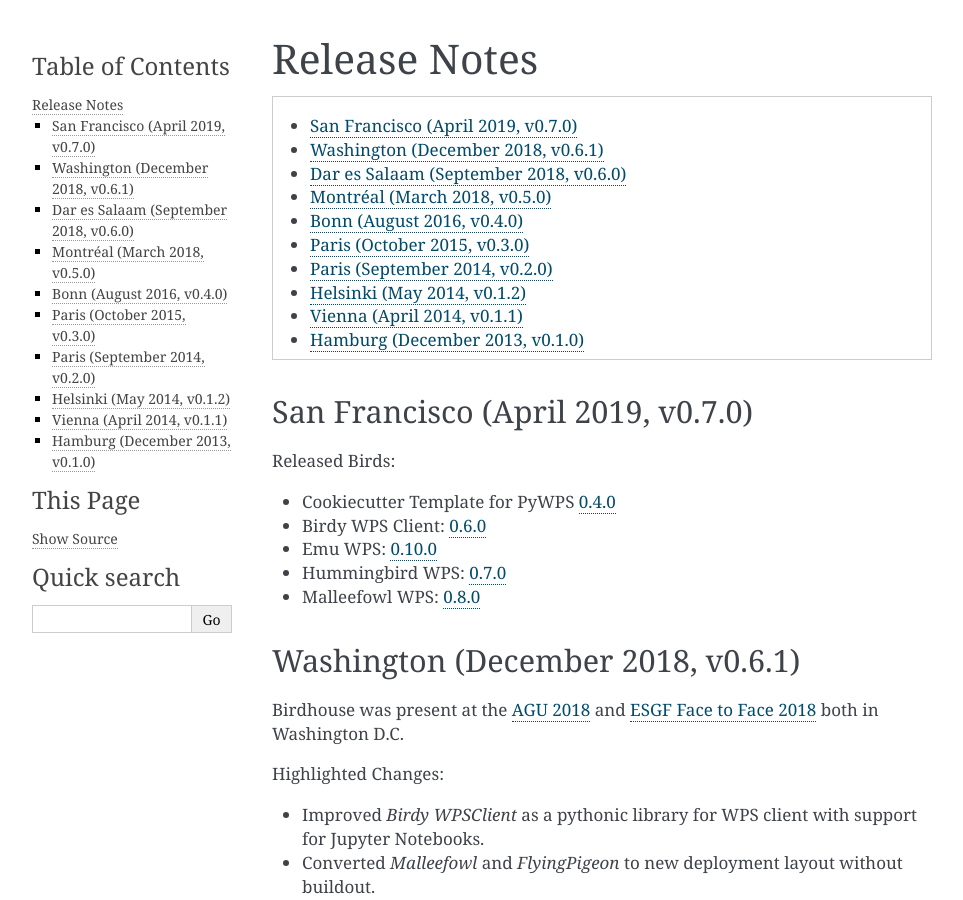
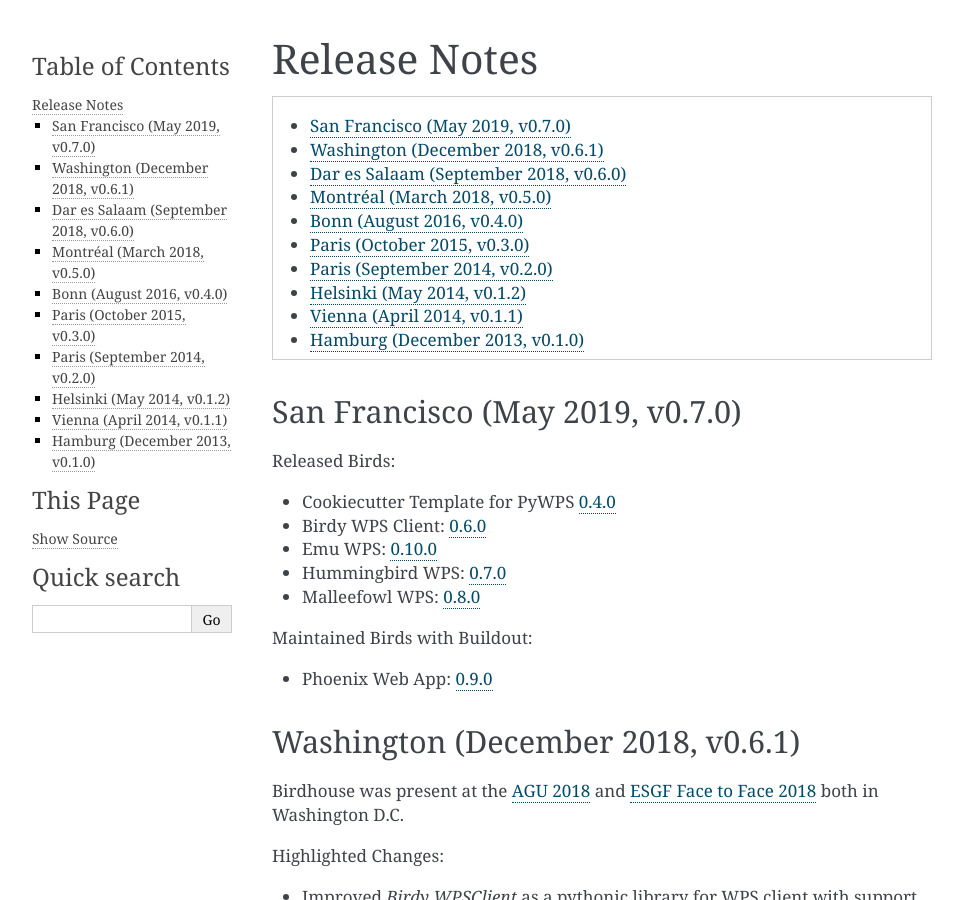
Before and after one commit to bird-house/birdhouse-docs, a Sphinx documentation site: the page built from docs/source/release_notes.rst, in a window 1280 px wide and 900 px high. Shown: the whole window, without its empty margins (148-1111 px from the left). Built offline with Sphinx 7.4.7, drawn with Linux system fonts in a browser that asks for light colours.

Commit message:
update release phoenix

```diff
--- a/docs/source/release_notes.rst
+++ b/docs/source/release_notes.rst
@@ -9,8 +9,8 @@
    :depth: 2
    :backlinks: none
 
-San Francisco (April 2019, v0.7.0)
-==================================
+San Francisco (May 2019, v0.7.0)
+================================
 
 Released Birds:
 
@@ -19,6 +19,10 @@
 * Emu WPS: `0.10.0 <https://github.com/bird-house/emu/releases/tag/v0.10.0>`_
 * Hummingbird WPS: `0.7.0 <https://github.com/bird-house/hummingbird/releases/tag/v0.7.0>`_
 * Malleefowl WPS: `0.8.0 <https://github.com/bird-house/malleefowl/releases/tag/v0.8.0>`_
+
+Maintained Birds with Buildout:
+
+* Phoenix Web App: `0.9.0 <https://github.com/bird-house/pyramid-phoenix/releases/tag/v0.9.0>`_
 
 Washington (December 2018, v0.6.1)
 ==================================
```
